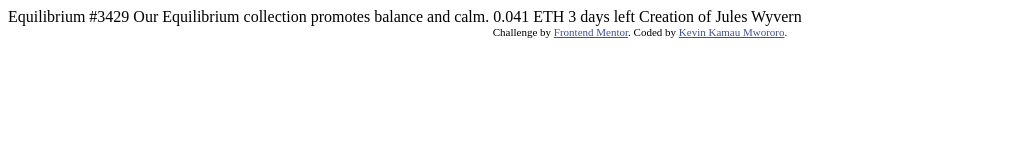
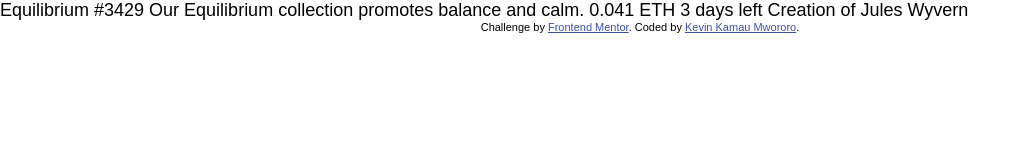
Before and after one commit to mwororokevin/nft-preview-card-component, a plain HTML site: page index.html in a window 1280 px wide. Shown: the whole page, without its empty margins (0-1030 px from the left). Drawn offline with Linux system fonts and the light colour scheme.

Commit message:
Add the font link and font family and size.

```diff
--- a/style.css
+++ b/style.css
@@ -1,2 +1,20 @@
-.attribution { font-size: 11px; text-align: center; }
-.attribution a { color: hsl(228, 45%, 44%); }
+@import url('https://fonts.googleapis.com/css2?family=Nunito:wght@300;600&display=swap');
+
+* {
+    margin: 0;
+    padding: 0;
+}
+
+body {
+    font-family: 'Outfit', sans-serif;
+    font-size: 18px;
+}
+
+
+.attribution {
+    font-size: 11px; text-align: center;
+}
+
+.attribution a {
+    color: hsl(228, 45%, 44%);
+}
```
